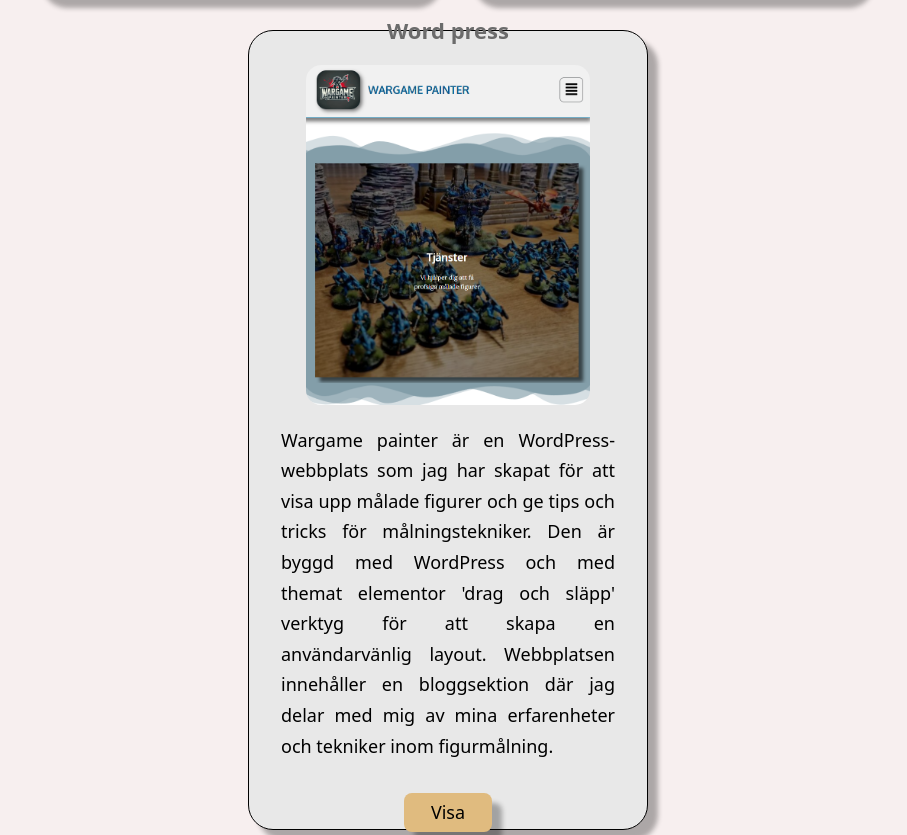
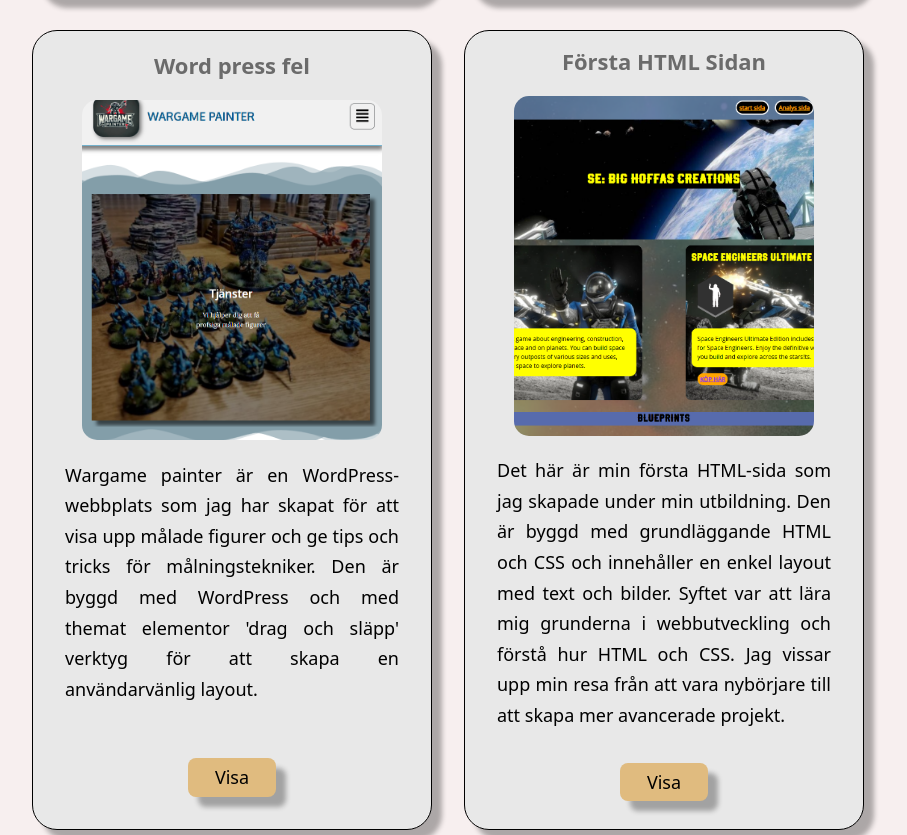
Before and after one commit to bighoffa89/bighoffa89.github.io, a plain HTML site: page pages/projekt.html in a window 1280 px wide. Shown: the part 2634-3469 px from the top of the page, without its empty margins (192-1099 px from the left). Drawn offline with Linux system fonts and the light colour scheme.

Commit message:
uppdaterat projekt.html och css/produkter.css,

```diff
--- a/css/produkter.css
+++ b/css/produkter.css
@@ -40,7 +40,7 @@ main h3 {
   box-shadow: 10px 10px 5px rgba(0, 0, 0, 0.3);
 }
 .card img {
-  width: 100%;
+  width: 300px;
   height: 340px;
   object-fit: cover;
   border-radius: 15px;
--- a/pages/projekt.html
+++ b/pages/projekt.html
@@ -144,7 +144,7 @@
               >
             </div>
             <div class="card">
-              <h3 class="card_titel">Word press</h3>
+              <h3 class="card_titel">Word press fel</h3>
               <div class="card_img_container">
                 <img
                   loading="lazy"
@@ -159,11 +159,33 @@
                 att visa upp målade figurer och ge tips och tricks för
                 målningstekniker. Den är byggd med WordPress och med themat
                 elementor 'drag och släpp' verktyg för att skapa en
-                användarvänlig layout. Webbplatsen innehåller en bloggsektion
-                där jag delar med mig av mina erfarenheter och tekniker inom
-                figurmålning.
+                användarvänlig layout.
               </p>
               <a href="https://webbkurs.ei.hv.se/~miho0025/BighoffasCreations/"
+                >Visa</a
+              >
+            </div>
+
+            <div class="card">
+              <h3 class="card_titel">Första HTML Sidan</h3>
+              <div class="card_img_container">
+                <img
+                  loading="lazy"
+                  class="card_img"
+                  src="../imges/First_HTML.PNG"
+                  alt="Guld ring med månformad symbol och stjärna"
+                />
+              </div>
+
+              <p class="card_text">
+                Det här är min första HTML-sida som jag skapade under min
+                utbildning. Den är byggd med grundläggande HTML och CSS och
+                innehåller en enkel layout med text och bilder. Syftet var att
+                lära mig grunderna i webbutveckling och förstå hur HTML och CSS.
+                Jag vissar upp min resa från att vara nybörjare till att skapa
+                mer avancerade projekt.
+              </p>
+              <a href="https://bighoffa89.github.io/First_HTML.github.io/"
                 >Visa</a
               >
             </div>
```
Also changed, not shown: imges/First_HTML.PNG (added).
